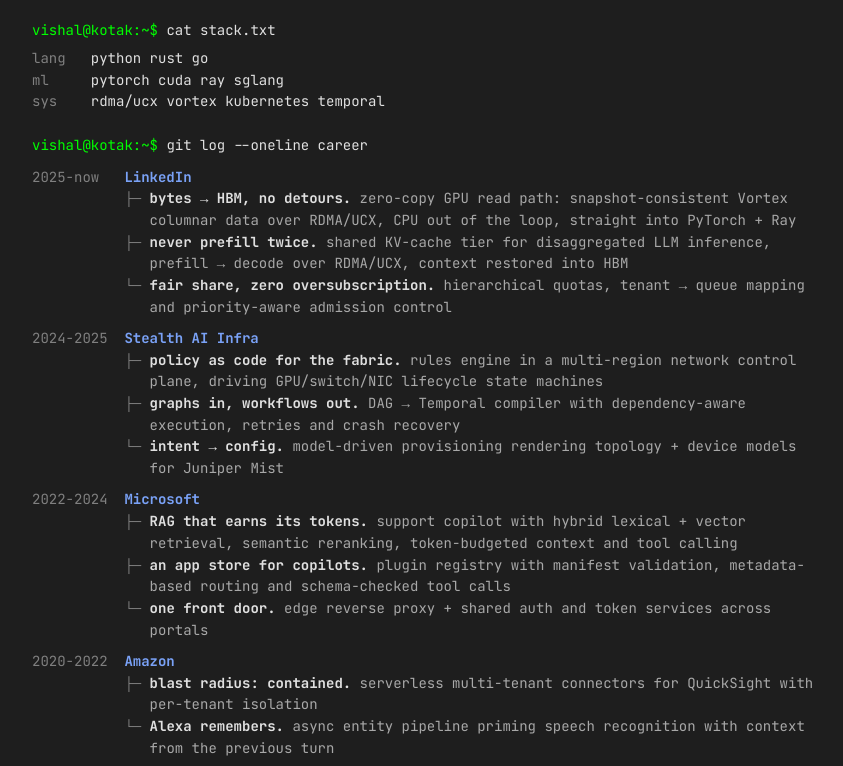
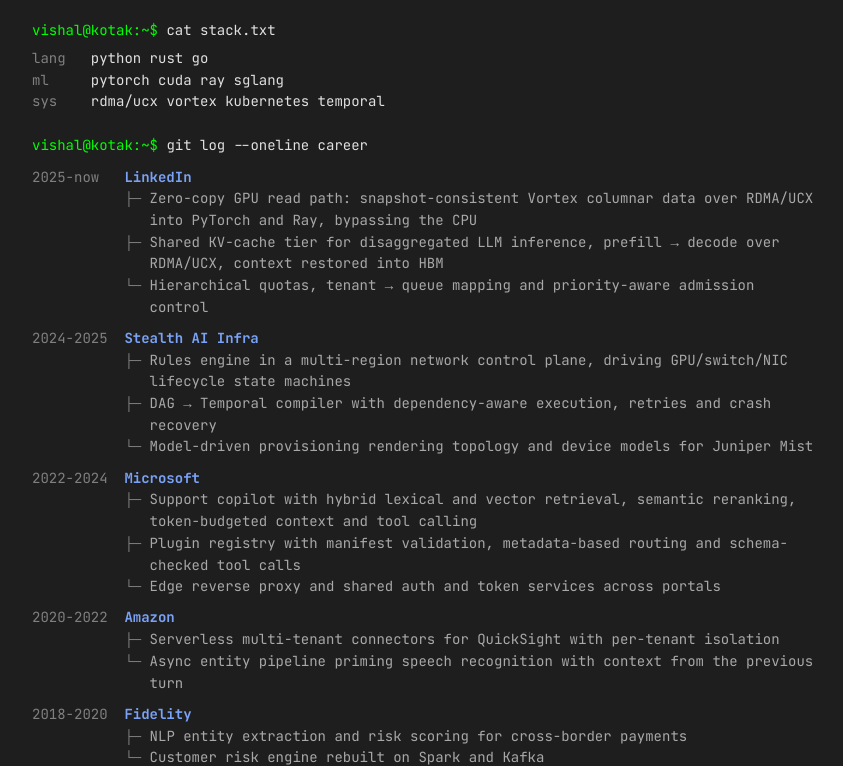
Before and after one commit to vishalkotak/vishalkotak.github.io, a plain HTML site: page index.html in a window 1280 px wide. Shown: the part 190-956 px from the top of the page, without its empty margins (214-1057 px from the left). Drawn offline with Linux system fonts and the light colour scheme.

Commit message:
feat: plain career descriptions

```diff
--- a/index.html
+++ b/index.html
@@ -183,35 +183,35 @@
     <div class="log">
       <div class="role"><span class="when">2025-now</span><b>LinkedIn</b></div>
       <ul>
-        <li><em>bytes → HBM, no detours.</em> zero-copy GPU read path: snapshot-consistent Vortex columnar data over RDMA/UCX, CPU out of the loop, straight into PyTorch + Ray</li>
-        <li><em>never prefill twice.</em> shared KV-cache tier for disaggregated LLM inference, prefill → decode over RDMA/UCX, context restored into HBM</li>
-        <li><em>fair share, zero oversubscription.</em> hierarchical quotas, tenant → queue mapping and priority-aware admission control</li>
+        <li>Zero-copy GPU read path: snapshot-consistent Vortex columnar data over RDMA/UCX into PyTorch and Ray, bypassing the CPU</li>
+        <li>Shared KV-cache tier for disaggregated LLM inference, prefill → decode over RDMA/UCX, context restored into HBM</li>
+        <li>Hierarchical quotas, tenant → queue mapping and priority-aware admission control</li>
       </ul>
 
       <div class="role"><span class="when">2024-2025</span><b>Stealth AI Infra</b></div>
       <ul>
-        <li><em>policy as code for the fabric.</em> rules engine in a multi-region network control plane, driving GPU/switch/NIC lifecycle state machines</li>
-        <li><em>graphs in, workflows out.</em> DAG → Temporal compiler with dependency-aware execution, retries and crash recovery</li>
-        <li><em>intent → config.</em> model-driven provisioning rendering topology + device models for Juniper Mist</li>
+        <li>Rules engine in a multi-region network control plane, driving GPU/switch/NIC lifecycle state machines</li>
+        <li>DAG → Temporal compiler with dependency-aware execution, retries and crash recovery</li>
+        <li>Model-driven provisioning rendering topology and device models for Juniper Mist</li>
       </ul>
 
       <div class="role"><span class="when">2022-2024</span><b>Microsoft</b></div>
       <ul>
-        <li><em>RAG that earns its tokens.</em> support copilot with hybrid lexical + vector retrieval, semantic reranking, token-budgeted context and tool calling</li>
-        <li><em>an app store for copilots.</em> plugin registry with manifest validation, metadata-based routing and schema-checked tool calls</li>
-        <li><em>one front door.</em> edge reverse proxy + shared auth and token services across portals</li>
+        <li>Support copilot with hybrid lexical and vector retrieval, semantic reranking, token-budgeted context and tool calling</li>
+        <li>Plugin registry with manifest validation, metadata-based routing and schema-checked tool calls</li>
+        <li>Edge reverse proxy and shared auth and token services across portals</li>
       </ul>
 
       <div class="role"><span class="when">2020-2022</span><b>Amazon</b></div>
       <ul>
-        <li><em>blast radius: contained.</em> serverless multi-tenant connectors for QuickSight with per-tenant isolation</li>
-        <li><em>Alexa remembers.</em> async entity pipeline priming speech recognition with context from the previous turn</li>
+        <li>Serverless multi-tenant connectors for QuickSight with per-tenant isolation</li>
+        <li>Async entity pipeline priming speech recognition with context from the previous turn</li>
       </ul>
 
       <div class="role"><span class="when">2018-2020</span><b>Fidelity</b></div>
       <ul>
-        <li><em>follow the money.</em> NLP entity extraction + risk scoring for cross-border payments</li>
-        <li><em>risk at scale.</em> customer risk engine rebuilt on Spark + Kafka</li>
+        <li>NLP entity extraction and risk scoring for cross-border payments</li>
+        <li>Customer risk engine rebuilt on Spark and Kafka</li>
       </ul>
 
       <div class="role"><span class="when">2016-2018</span><b>Northeastern</b><span class="dim">ms cs</span></div>
```
